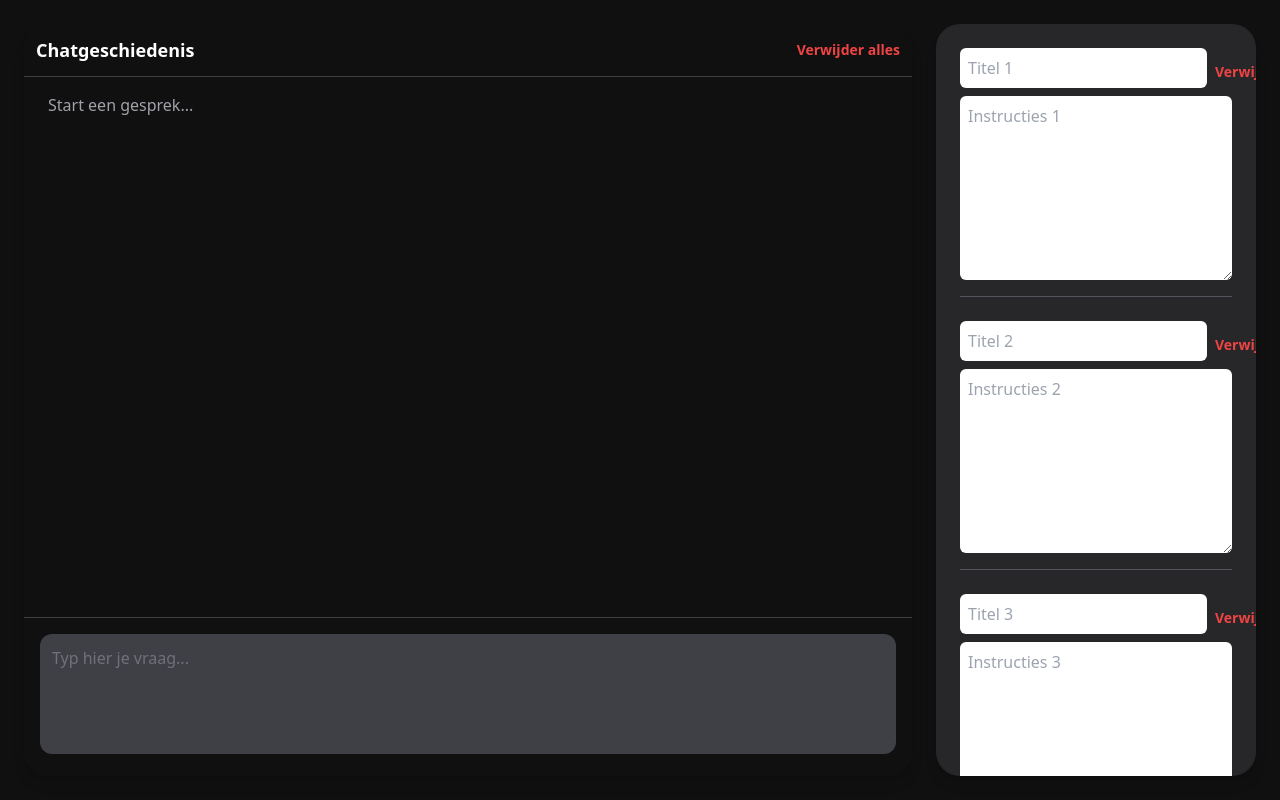
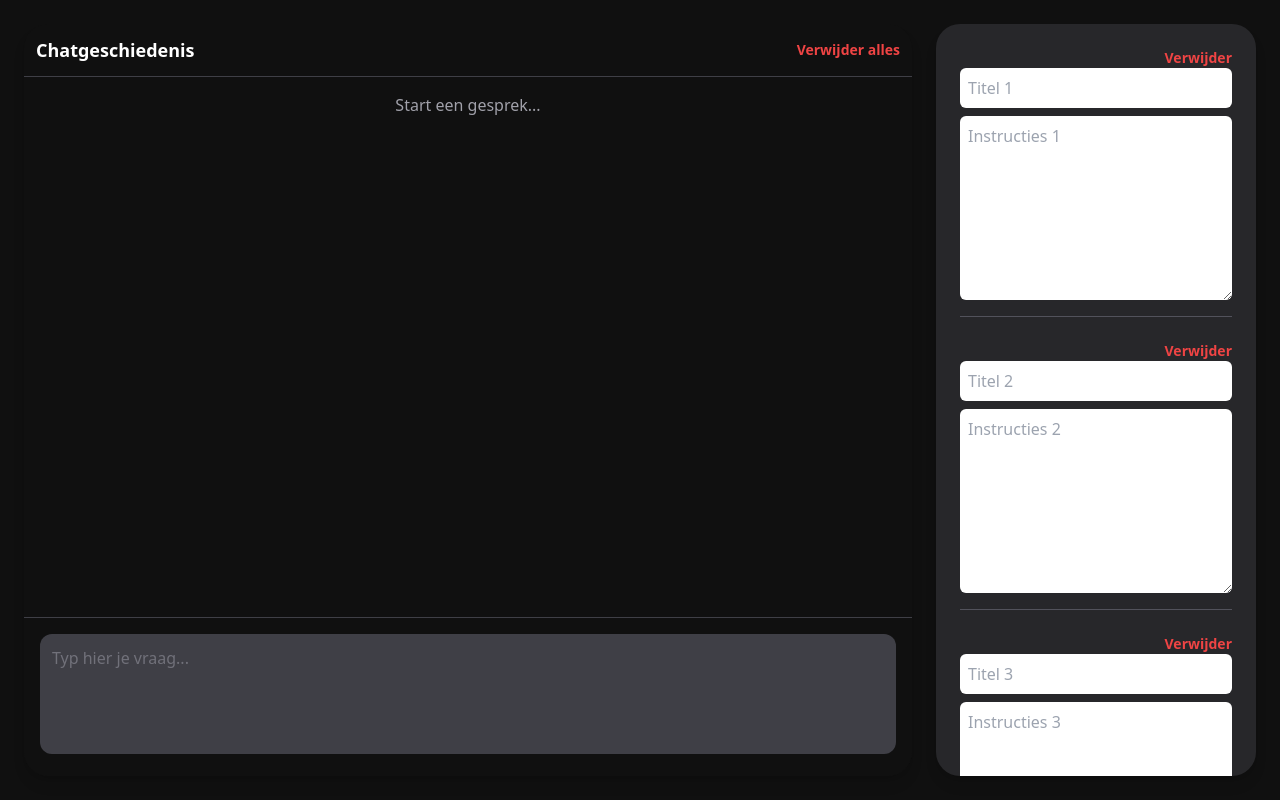
Before and after one commit to Schapkun/GPT-frontend, a Next.js app: page / in a window 1280 px wide. Built offline with nearby package versions, Linux system fonts and the light colour scheme.

Commit message:
Update page.tsx

```diff
--- a/app/page.tsx
+++ b/app/page.tsx
@@ -274,18 +274,22 @@ ${inputFields.instr4}
           </button>
         </div>
 
-        <div className="flex-1 overflow-y-auto px-6 py-4 space-y-4">
+        <div
+          className="flex-1 overflow-y-auto px-6 py-4 space-y-4"
+          style={{ maxWidth: "50%", margin: "0 auto" }} // Maak venster smaller en center
+        >
           {chatHistory.length === 0 && (
             <p className="text-zinc-400 select-none">Start een gesprek...</p>
           )}
           {chatHistory.map((msg, i) => (
             <div
               key={i}
-              className={`max-w-[80%] px-4 py-3 rounded-xl whitespace-pre-wrap break-words ${
+              className={`px-4 py-3 rounded-xl whitespace-pre-wrap break-words ${
                 msg.role === "user"
-                  ? "self-end bg-[#303030] text-white rounded-br-sm"
-                  : "self-start bg-transparent text-white rounded-bl-sm"
+                  ? "self-end bg-[#303030] text-white rounded-br-sm max-w-full"
+                  : "self-start bg-transparent text-white rounded-bl-sm max-w-full"
               }`}
+              style={{ textAlign: "left" }}
             >
               {parseCodeBlocks(msg.content)}
             </div>
@@ -317,23 +321,23 @@ ${inputFields.instr4}
       <aside className="w-80 flex flex-col gap-6 bg-zinc-800 rounded-3xl p-6 shadow-lg overflow-y-auto">
         {["1", "2", "3", "4"].map((num) => (
           <div key={num} className="flex flex-col">
-            <div className="flex justify-between items-center">
+            <div className="flex justify-end">
+              <button
+                onClick={() => clearInputField(Number(num))}
+                className="text-red-500 hover:text-red-400 text-sm font-semibold"
+                title={`Verwijder titel en instructies ${num}`}
+              >
+                Verwijder
+              </button>
+            </div>
             <input
               type="text"
               name={`title${num}`}
               placeholder={`Titel ${num}`}
               value={inputFields[`title${num}` as keyof InputFields]}
               onChange={handleFieldChange}
-                className="mb-2 rounded-md p-2 text-black h-10 flex-grow"
+              className="mb-2 rounded-md p-2 text-black h-10"
             />
-              <button
-                onClick={() => clearInputField(Number(num))}
-                className="ml-2 text-red-500 hover:text-red-400 text-sm font-semibold"
-                title={`Verwijder titel en instructies ${num}`}
-              >
-                Verwijder
-              </button>
-            </div>
             <textarea
               name={`instr${num}`}
               placeholder={`Instructies ${num}`}
```
Lines whose indentation alone changed are shown as unchanged.
